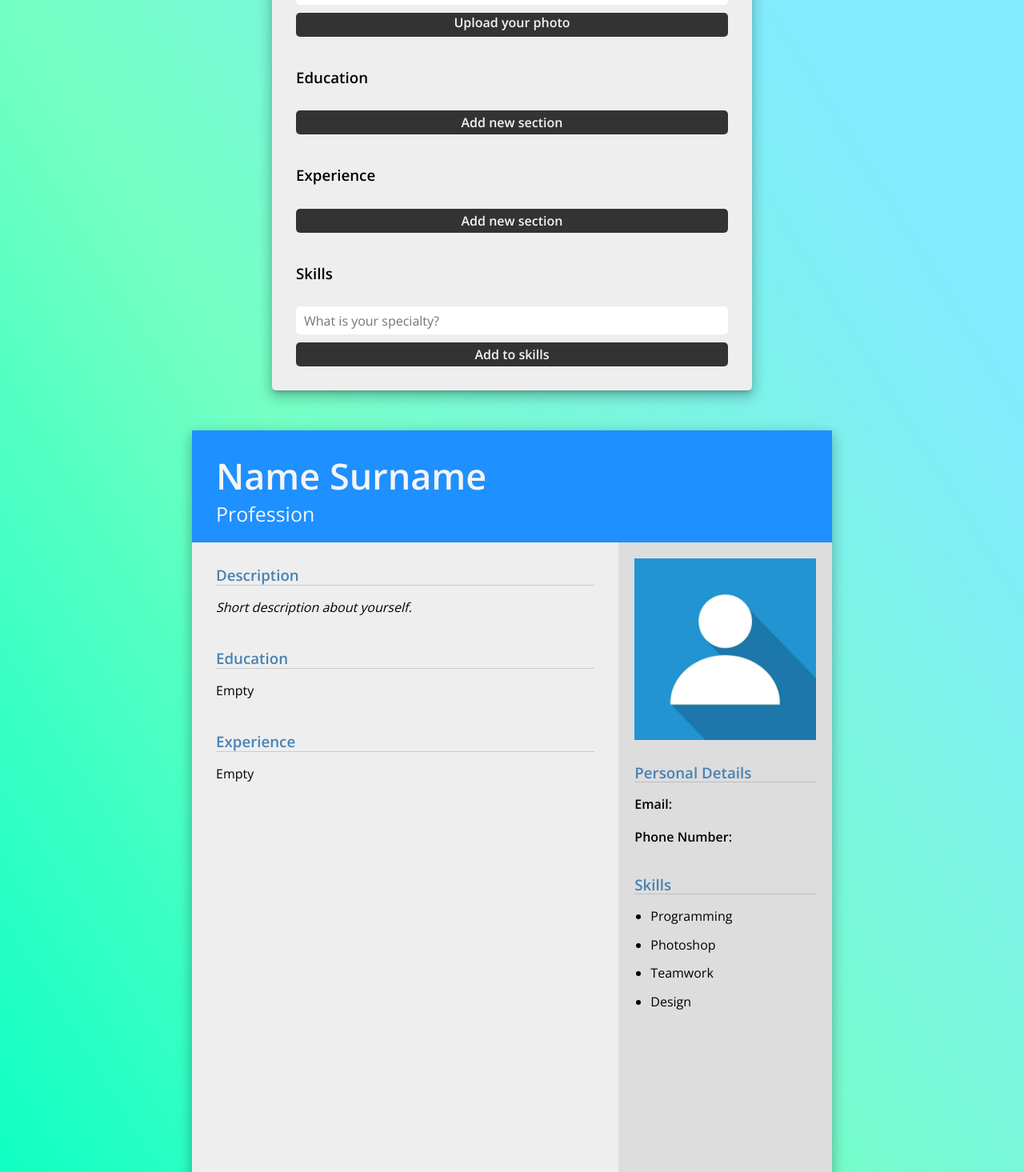
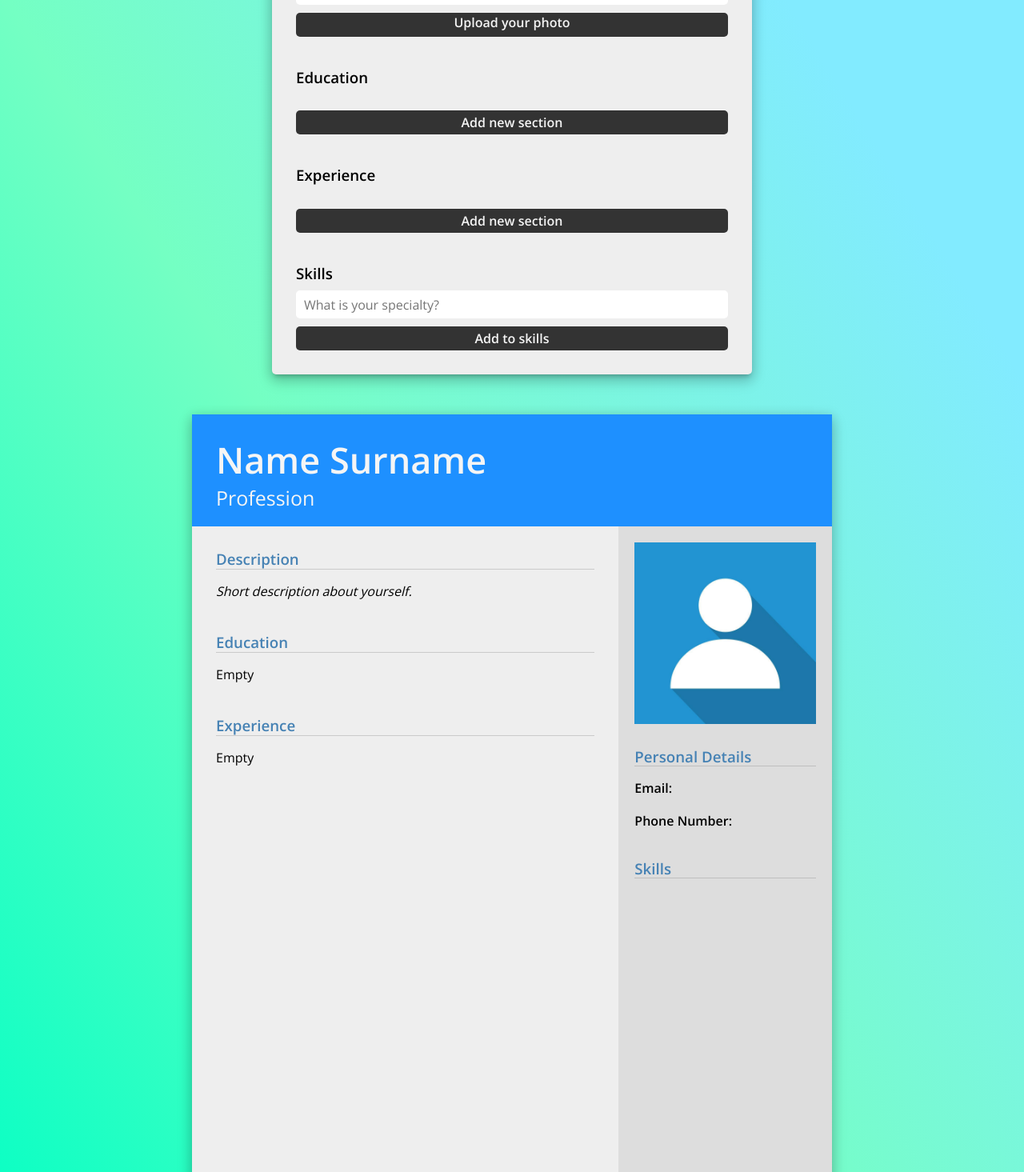
Before and after one commit to ren-isCoding/cv-application, a React (Create React App) app: page / in a window 1280 px wide. Shown: the part 465-1930 px from the top of the page at 80% size. Built offline with nearby package versions, Linux system fonts and the light colour scheme.

Commit message:
skills form can now write to state and render in preview

```diff
--- a/src/components/CvForm/CvForm.js
+++ b/src/components/CvForm/CvForm.js
@@ -15,6 +15,7 @@ const CvForm = ({
     changeExperience,
     addExperience,
     deleteExperience,
+    addSkill,
 }) => {
     return (
         <StyledCvCreator>
@@ -31,7 +32,7 @@ const CvForm = ({
                 addExperience={addExperience}
                 deleteExperience={deleteExperience}
             />
-            <SkillsForm />
+            <SkillsForm addSkill={addSkill} />
         </StyledCvCreator>
     )
 }
--- a/src/components/CvForm/SkillsForm.js
+++ b/src/components/CvForm/SkillsForm.js
@@ -1,13 +1,15 @@
 import React from "react"
 
-export default function SkillsForm() {
+export default function SkillsForm({ addSkill }) {
     return (
-        <section>
+        <form onSubmit={(e) => addSkill(e)}>
             <h3>Skills</h3>
             <div className="inputs">
                 <input type="text" placeholder="What is your specialty?" name="skill" />
-                <button className="add-btn">Add to skills</button>
+                <button type="submit" className="add-btn">
+                    Add to skills
+                </button>
             </div>
-        </section>
+        </form>
     )
 }
--- a/src/components/CvPreview/SideInfo.js
+++ b/src/components/CvPreview/SideInfo.js
@@ -2,6 +2,9 @@ import React from "react"
 
 export default function SideInfo({ cv }) {
     const { phoneNum, email, photo } = cv.personalInfo
+    const skills = cv.skills.map((skill) => {
+        return <li key={skill.id}>{skill.name}</li>
+    })
     return (
         <div className="side-info-section">
             <div>
@@ -20,12 +23,7 @@ export default function SideInfo({ cv }) {
             </section>
             <section>
                 <h3>Skills</h3>
-                <ul className="skills-list">
-                    <li>Programming</li>
-                    <li>Photoshop</li>
-                    <li>Teamwork</li>
-                    <li>Design</li>
-                </ul>
+                <ul className="skills-list">{skills}</ul>
             </section>
         </div>
     )
--- a/src/components/Main.js
+++ b/src/components/Main.js
@@ -124,6 +124,15 @@ const Main = () => {
         })
     }
 
+    const handleAddSkill = (e) => {
+        e.preventDefault()
+        console.log(e.target[0].value)
+        setCv((prevState) => ({
+            ...prevState,
+            skills: [...prevState.skills, { id: uuidv4(), name: e.target[0].value }],
+        }))
+    }
+
     return (
         <StyledMain>
             <CvForm
@@ -136,6 +145,7 @@ const Main = () => {
                 changeExperience={handleChangeExperience}
                 addExperience={handleAddExperience}
                 deleteExperience={handleDeleteExperience}
+                addSkill={handleAddSkill}
             />
             <CvPreview cv={cv} />
         </StyledMain>
--- a/src/components/utils/CvEmpty.js
+++ b/src/components/utils/CvEmpty.js
@@ -15,6 +15,8 @@ const CvEmpty = {
     education: [],
 
     experience: [],
+
+    skills: [],
 }
 
 export default CvEmpty
```
